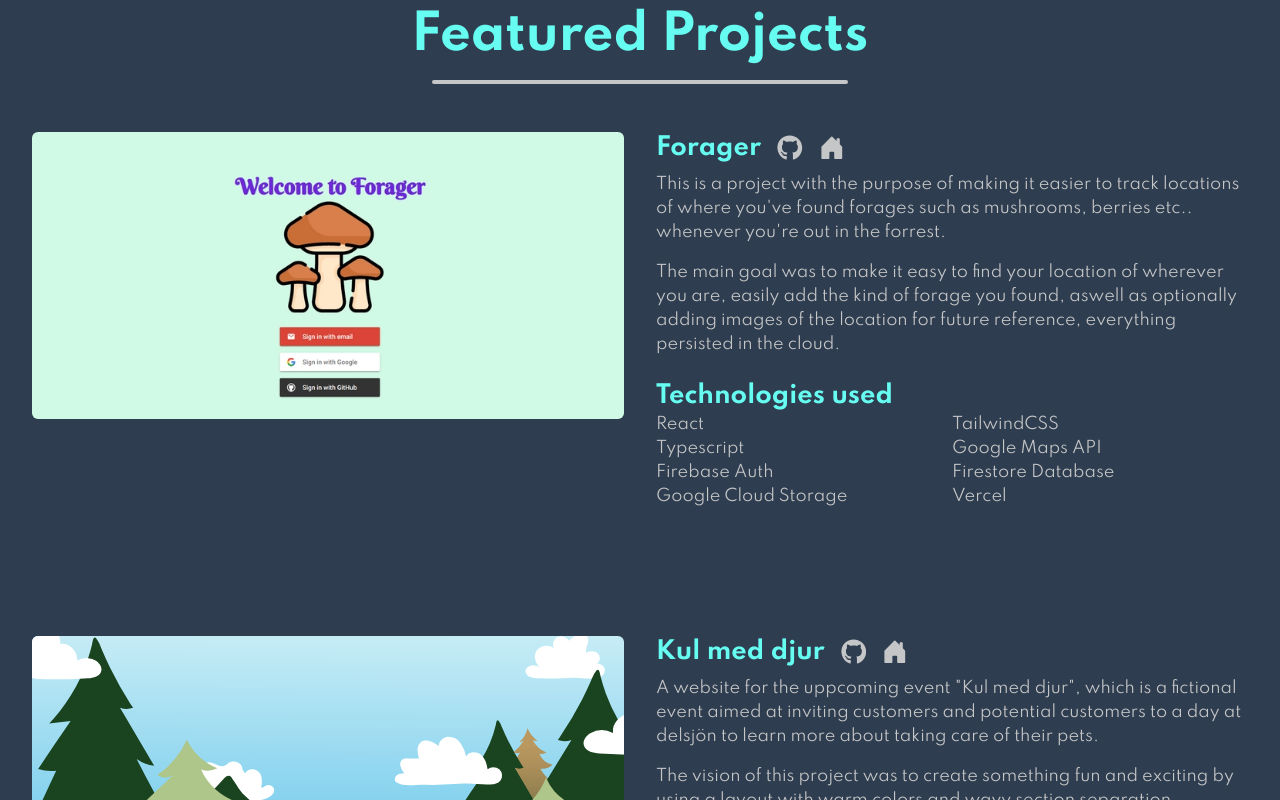
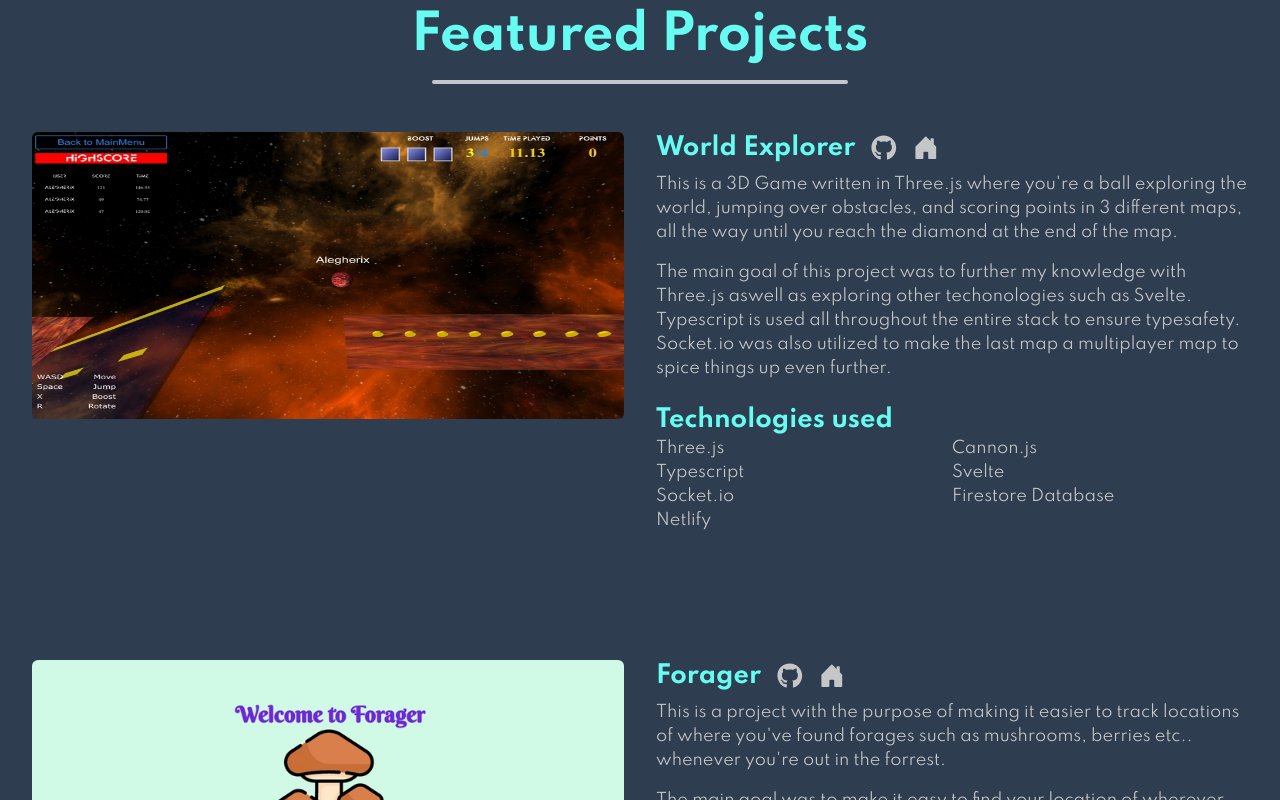
Before and after one commit to Alegherix/Next_Portfolio, a Next.js app: page / in a window 1280 px wide. Shown: the part 1940-2740 px from the top of the page. Built offline with nearby package versions, Linux system fonts and the light colour scheme.

Commit message:
updated with new project

```diff
--- a/components/Portfolio.tsx
+++ b/components/Portfolio.tsx
@@ -13,6 +13,25 @@
           </h2>
           <div className="h-1 w-1/2 md:w-100 bg-teeth mx-auto mb-12 rounded-md"></div>
           <section className="flex flex-col gap-20 lg:gap-32">
+            <Project
+              description="This is a 3D Game written in Three.js where you're a ball exploring the world, jumping over obstacles, and scoring points in 3 different maps, all the way until you reach the diamond at the end of the map."
+              vision="The main goal of this project was to further my knowledge with Three.js aswell as exploring other techonologies such as Svelte. Typescript is used all throughout the entire stack to ensure typesafety. Socket.io was also utilized to make the last map a multiplayer map to spice things up even further."
+              name="World Explorer"
+              img="/explorer.webp"
+              alt="Example image of a project"
+              technologies={[
+                'Three.js',
+                'Cannon.js',
+                'Typescript',
+                'Svelte',
+                'Socket.io',
+                'Firestore Database',
+                'Netlify',
+              ]}
+              github="https://github.com/Alegherix/world_explorer"
+              href="https://worldexploration.netlify.app"
+            />
+
             <Project
               description="This is a project with the purpose of making it easier to track locations of where you've found forages such as mushrooms, berries etc.. whenever you're out in the forrest."
               vision="The main goal was to make it easy to find your location of wherever you are, easily add the kind of forage you found, aswell as optionally adding images of the location for future reference, everything persisted in the cloud."
```
Also changed, not shown: public/explorer.webp (added).
